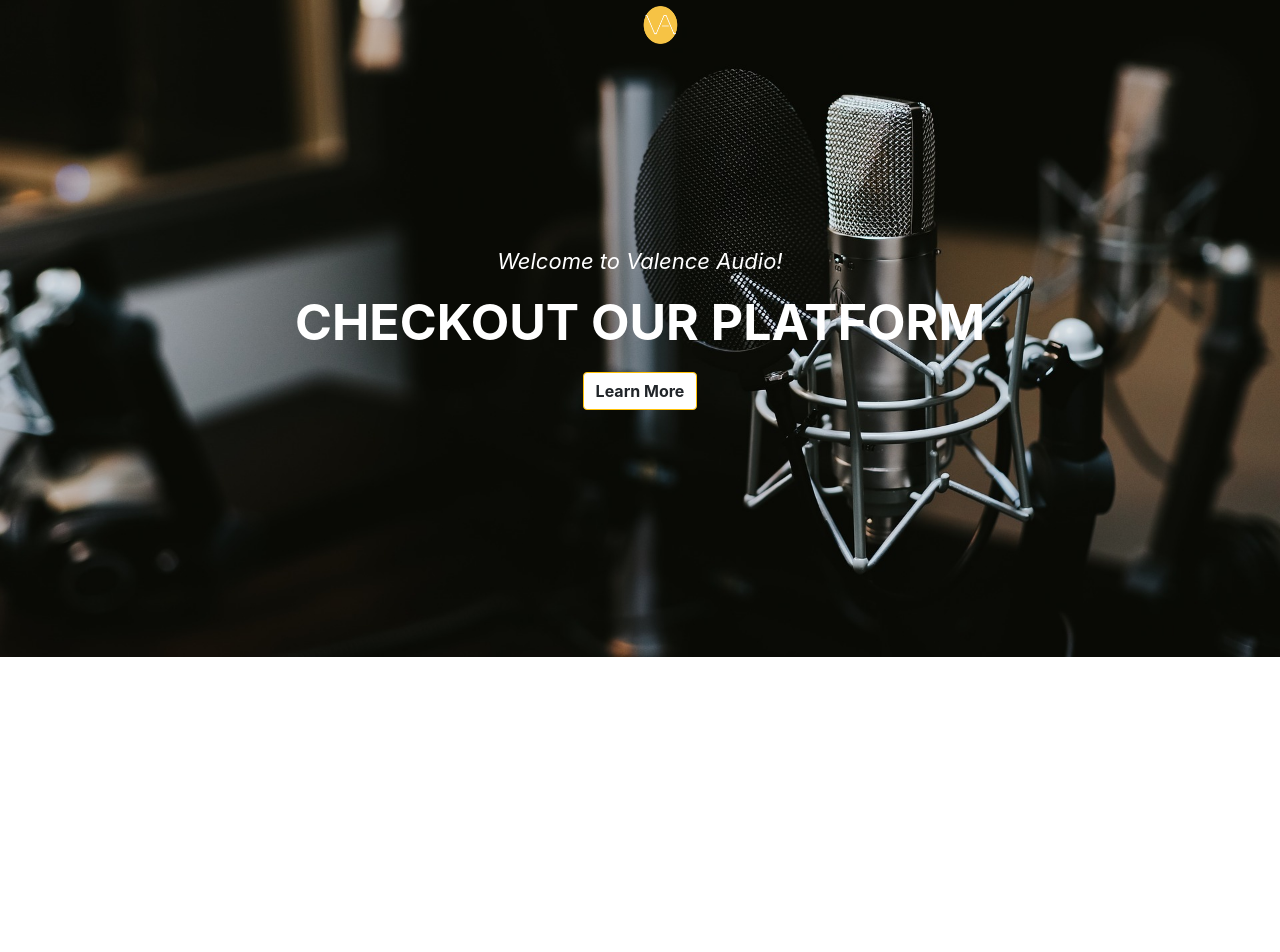
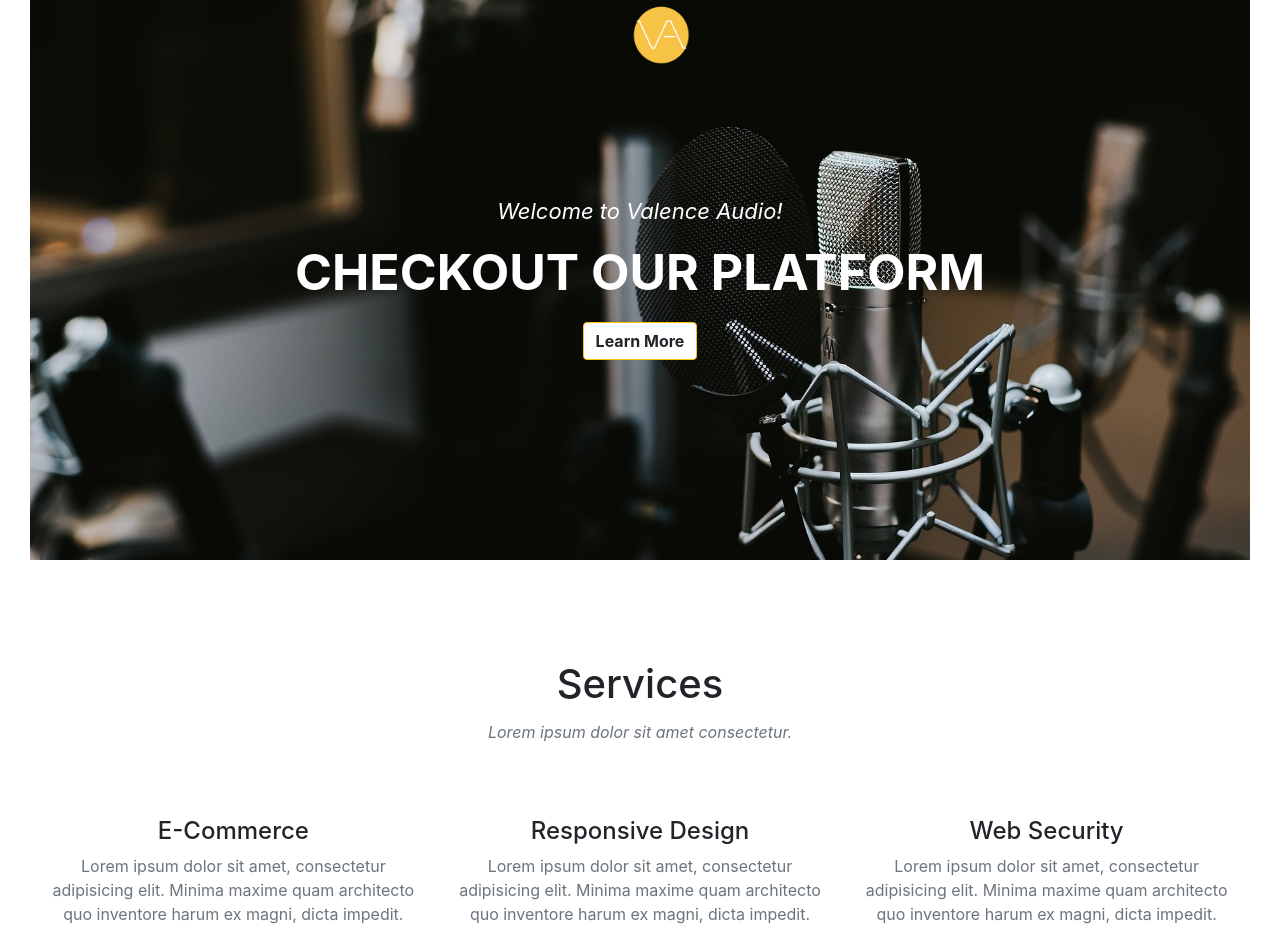
Before and after one commit to ValenceAudio/valence-audio-site, a React app: page / in a window 1280 px wide. Shown: the top 952 px of the page. Before the commit the page ends 800 px from the top, so only its background shows below. Built offline with nearby package versions, Linux system fonts and the light colour scheme.

Commit message:
Add services section and fix header width issues

```diff
--- a/src/javascript/components/App.js
+++ b/src/javascript/components/App.js
@@ -3,8 +3,7 @@
 import Mark from './Mark'
 const App = (props) => {
   return (
-    <div className="container">
-      <Navbar/>
+    <div className="container-fluid">
       <Mark/>
     </div>
   )
--- a/src/javascript/components/Mark.js
+++ b/src/javascript/components/Mark.js
@@ -1,16 +1,60 @@
 import React from 'react'
+import Navbar from './Navbar'
 
 const Mark = (props) => {
   return (
-    <header>
-      <div className="container">
-        <div className="intro-text">
-          <div className="intro-lead-in">Welcome to Valence Audio!</div>
-          <div className="intro-heading">CHECKOUT OUR PLATFORM</div>
-            <button type="button" className="btn btn-primary">Learn More</button>
+    <div className="container-fluid">
+      <div className="intro-header">
+        <Navbar/>
+        <div className="container-fluid">
+          <div className="row">
+            <div className="col-lg-12">
+              <div className="intro-text">
+                <div className="intro-lead-in">Welcome to Valence Audio!</div>
+                <div className="intro-heading">CHECKOUT OUR PLATFORM</div>
+                  <button type="button" className="btn btn-primary">Learn More</button>
+              </div>
+            </div>
+          </div>
         </div>
       </div>
-    </header>
+      <section id="services">
+          <div className="container-fluid">
+              <div className="row">
+                  <div className="col-lg-12 text-center">
+                      <h2 className="section-heading">Services</h2>
+                      <h3 className="section-subheading text-muted">Lorem ipsum dolor sit amet consectetur.</h3>
+                  </div>
+              </div>
+              <div className="row text-center">
+                  <div className="col-md-4">
+                      <span className="fa-stack fa-4x">
+                          <i className="fa fa-circle fa-stack-2x text-primary"></i>
+                          <i className="fa fa-shopping-cart fa-stack-1x fa-inverse"></i>
+                      </span>
+                      <h4 className="service-heading">E-Commerce</h4>
+                      <p className="text-muted">Lorem ipsum dolor sit amet, consectetur adipisicing elit. Minima maxime quam architecto quo inventore harum ex magni, dicta impedit.</p>
+                  </div>
+                  <div className="col-md-4">
+                      <span className="fa-stack fa-4x">
+                          <i className="fa fa-circle fa-stack-2x text-primary"></i>
+                          <i className="fa fa-laptop fa-stack-1x fa-inverse"></i>
+                      </span>
+                      <h4 className="service-heading">Responsive Design</h4>
+                      <p className="text-muted">Lorem ipsum dolor sit amet, consectetur adipisicing elit. Minima maxime quam architecto quo inventore harum ex magni, dicta impedit.</p>
+                  </div>
+                  <div className="col-md-4">
+                      <span className="fa-stack fa-4x">
+                          <i className="fa fa-circle fa-stack-2x text-primary"></i>
+                          <i className="fa fa-lock fa-stack-1x fa-inverse"></i>
+                      </span>
+                      <h4 className="service-heading">Web Security</h4>
+                      <p className="text-muted">Lorem ipsum dolor sit amet, consectetur adipisicing elit. Minima maxime quam architecto quo inventore harum ex magni, dicta impedit.</p>
+                  </div>
+              </div>
+          </div>
+      </section>
+    </div>
   )
 }
 
--- a/src/javascript/components/Navbar.js
+++ b/src/javascript/components/Navbar.js
@@ -4,12 +4,12 @@
 
 const Navbar = (props) => {
   return (
-    <nav className="navbaru navbar-toggleable-md navbar-inverse">
+    <nav className="navbaru fixed-top navbar-toggleable-md navbar-inverse">
         <div className="container">
             <button className="navbar-toggler navbar-toggler-right" type="button" data-toggle="collapse" data-target="#navbarNav" aria-controls="navbarNav" aria-expanded="false" aria-label="Toggle navigation">
                 <span className="navbar-toggler-icon"></span>
             </button>
-            <a className="navbar-brand " href="#"> <img src={navbarLogo} className="img-fluild" width="40" height="40" alt="va"/></a>
+            <a className="navbar-brand " href="#"> <img src={navbarLogo} className="img-fluild" width="65" height="60" alt="va"/></a>
             <div className="collapse navbar-collapse" id="navbarNav">
                 <ul className="navbar-nav ml-auto">
                     <li className="nav-item">
--- a/src/scss/index.scss
+++ b/src/scss/index.scss
@@ -3,13 +3,7 @@
 @import "./fonts.scss";
 
 body {
-    background-image: url('../image/mic3-bg.jpg');
-    background-size: cover;
-    background-repeat: no-repeat;
-    background-attachment: scroll;
-    background-position: center center;
-    text-align: center;
-    color: white;
+    overflow-x: hidden;
 }
 
 // Restyled Primary Buttons
@@ -79,10 +73,19 @@
     }
 }
 
-header {
+.intro-header {
+    background-image: url('../image/mic3-bg.jpg');
+    background-repeat: no-repeat;
+    background-attachment: scroll;
+    background-size: cover;
+    background-position: center center;
+    text-align: center;
+    color: white;
+    padding: 0;
+    margin: 0;
     .intro-text {
         padding-top: 200px;
-        padding-bottom: 50px;
+        padding-bottom: 200px;
         .intro-lead-in {
             font-style: italic;
             font-size: 22px;
@@ -97,3 +100,21 @@
         }
     }
 }
+
+// Global Section Styles
+
+section {
+    padding: 100px 0;
+    h2.section-heading {
+        font-size: 40px;
+        margin-top: 0;
+        margin-bottom: 15px;
+    }
+    h3.section-subheading {
+        font-size: 16px;
+        text-transform: none;
+        font-style: italic;
+        font-weight: 400;
+        margin-bottom: 75px;
+    }
+}
```
Also changed, not shown: src/image/full-logo.png (added).
